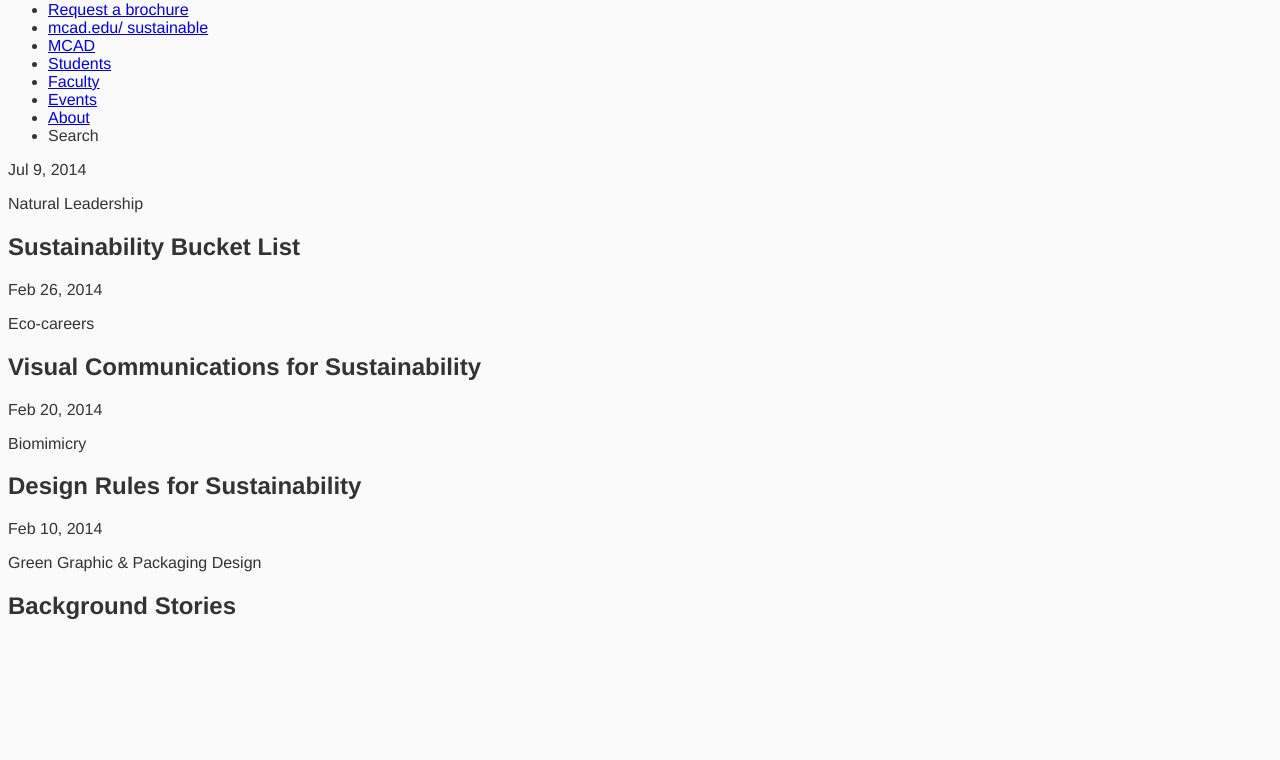
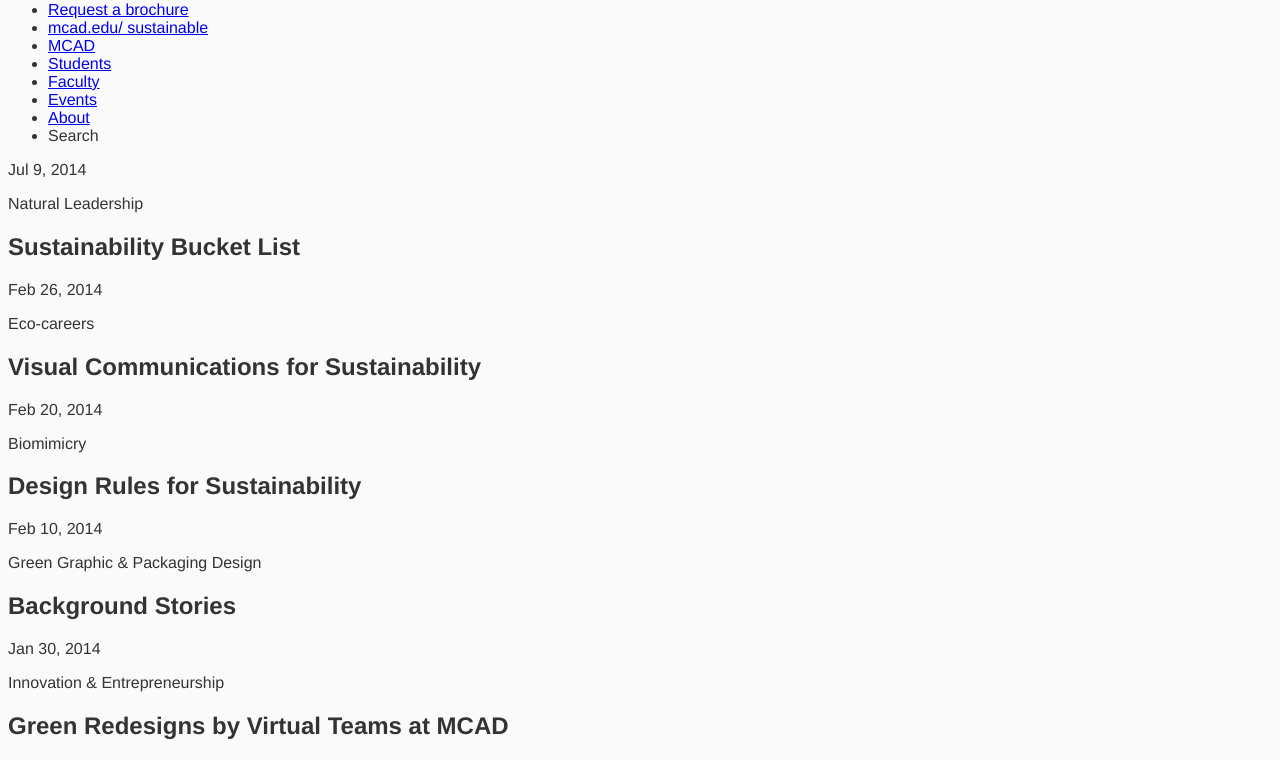
Before and after one commit to LetterTCarter/mcad-sdblog, a website: page app/index.html in a window 1280 px wide. Shown: the part 79-839 px from the top of the page. Before the commit the page ends 800 px from the top, so only its background shows below. Drawn offline with nearby package versions, Linux system fonts and the light colour scheme; files that its build step writes are made by us from their sources.

Commit message:
added fifth article
Green Redesigns by Virtual Teams at MCAD

```diff
--- a/app/index.html
+++ b/app/index.html
@@ -66,6 +66,12 @@
     <h2>Background Stories</h2>
   </article>
 
+  <article>
+    <time datetime="2014-01-30">Jan 30, 2014</time>
+    <p>Innovation &amp; Entrepreneurship</p>
+    <h2>Green Redesigns by Virtual Teams at MCAD</h2>
+  </article>
+
     <!-- Google Analytics: change UA-XXXXX-X to be your site's ID. -->
     <script>
       (function(b,o,i,l,e,r){b.GoogleAnalyticsObject=l;b[l]||(b[l]=
```
